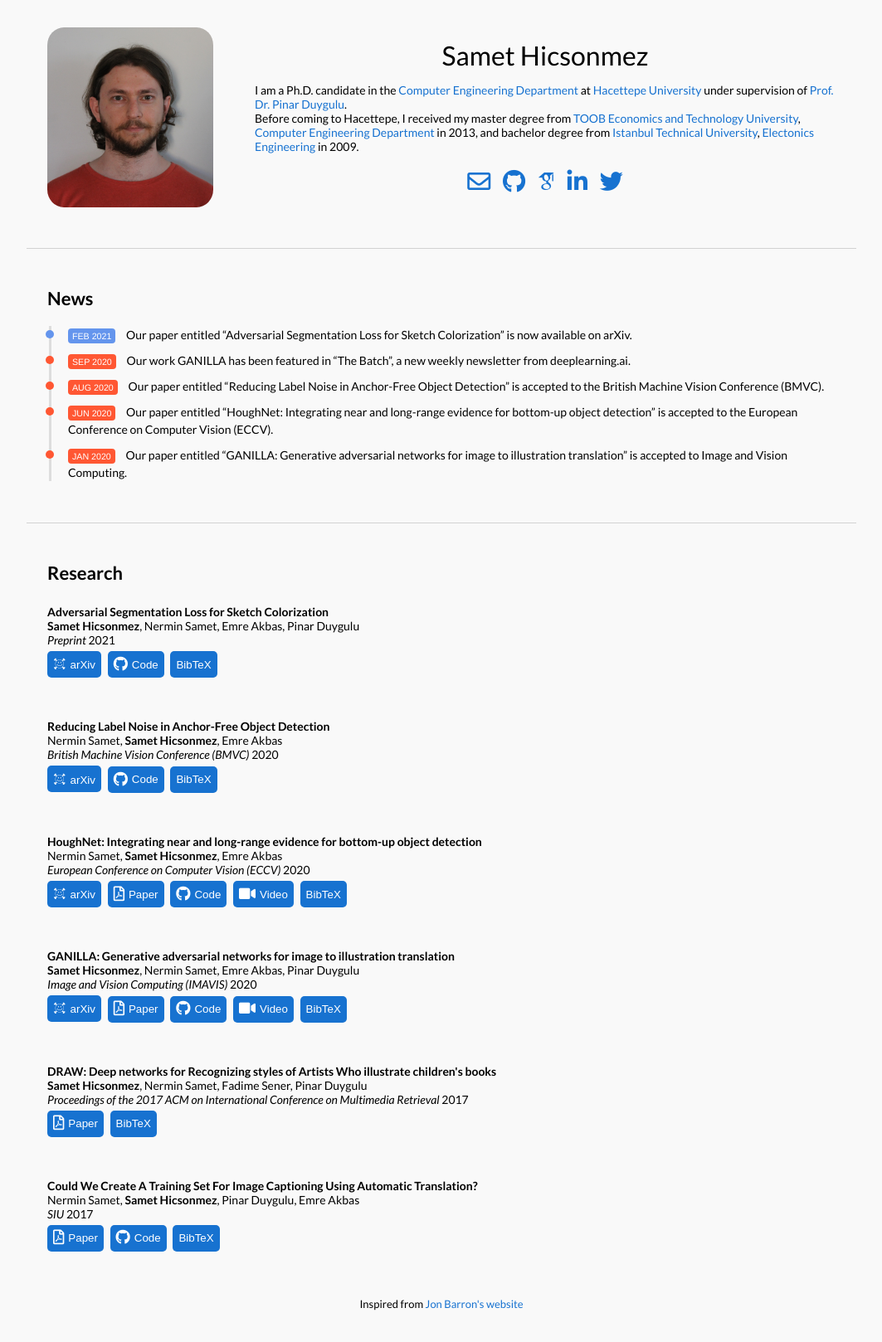
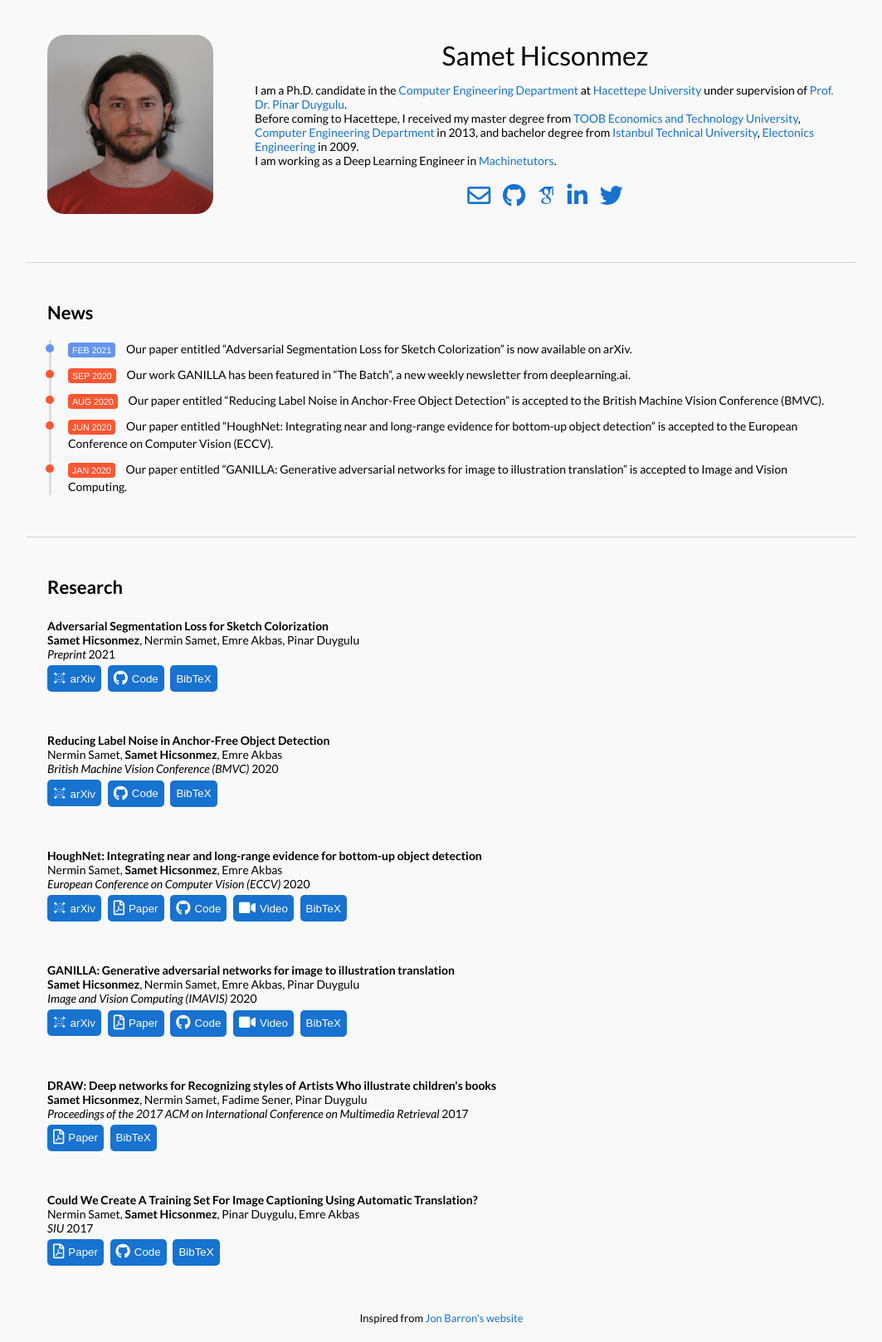
Before and after one commit to giddyyupp/giddyyupp.github.io, a Jekyll site: the page built from _posts/research/2021-02-01-advsegloss.markdown, in a window 1280 px wide. Shown: the whole page at 83% size, without its empty margins (108-1171 px from the left). Built offline with Jekyll 4.4.1, drawn with Linux system fonts in a browser that asks for light colours; some web fonts are replaced.

Commit message:
Update default.html

```diff
--- a/_layouts/default.html
+++ b/_layouts/default.html
@@ -37,7 +37,8 @@
               </h1>
               <p>
                 I am a Ph.D. candidate in the <a href="http://cs.hacettepe.edu.tr/" target="_blank"> Computer Engineering Department</a> at <a href="https://www.hacettepe.edu.tr/english/" target="_blank">Hacettepe University</a> under supervision of <a href="https://web.cs.hacettepe.edu.tr/~pinar/" target="_blank">Prof. Dr. Pinar Duygulu</a>. <br>
-                 Before coming to Hacettepe, I received my master degree from <a href="https://www.etu.edu.tr/en" target="_blank">TOOB Economics and Technology University</a>, <a href="https://www.etu.edu.tr/en/bolum/computer-engineering" target="_blank">Computer Engineering Department</a> in 2013, and bachelor degree from <a href="https://www.itu.edu.tr/en/homepage" target="_blank">Istanbul Technical University</a>, <a href="https://ehb.itu.edu.tr/en/home" target="_blank">Electonics Engineering</a> in 2009. <br>
+                Before coming to Hacettepe, I received my master degree from <a href="https://www.etu.edu.tr/en" target="_blank">TOOB Economics and Technology University</a>, <a href="https://www.etu.edu.tr/en/bolum/computer-engineering" target="_blank">Computer Engineering Department</a> in 2013, and bachelor degree from <a href="https://www.itu.edu.tr/en/homepage" target="_blank">Istanbul Technical University</a>, <a href="https://ehb.itu.edu.tr/en/home" target="_blank">Electonics Engineering</a> in 2009. <br>
+                I am working as a Deep Learning Engineer in <a href="http://167.172.96.196/index.html" target="_blank"> Machinetutors</a>.
               </p>
               <p style="text-align:center">
                 <div class="contact-buttons">
```
